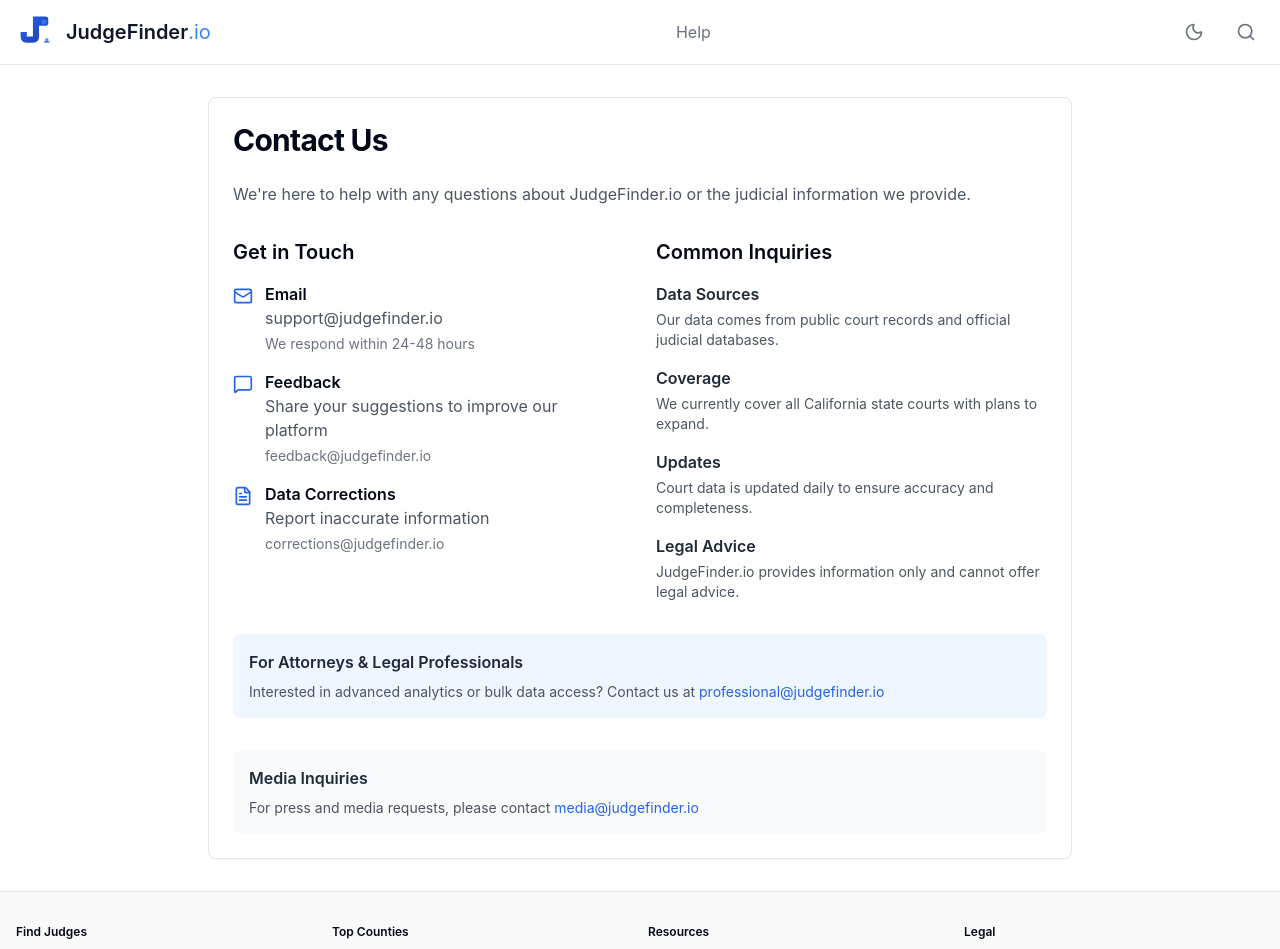
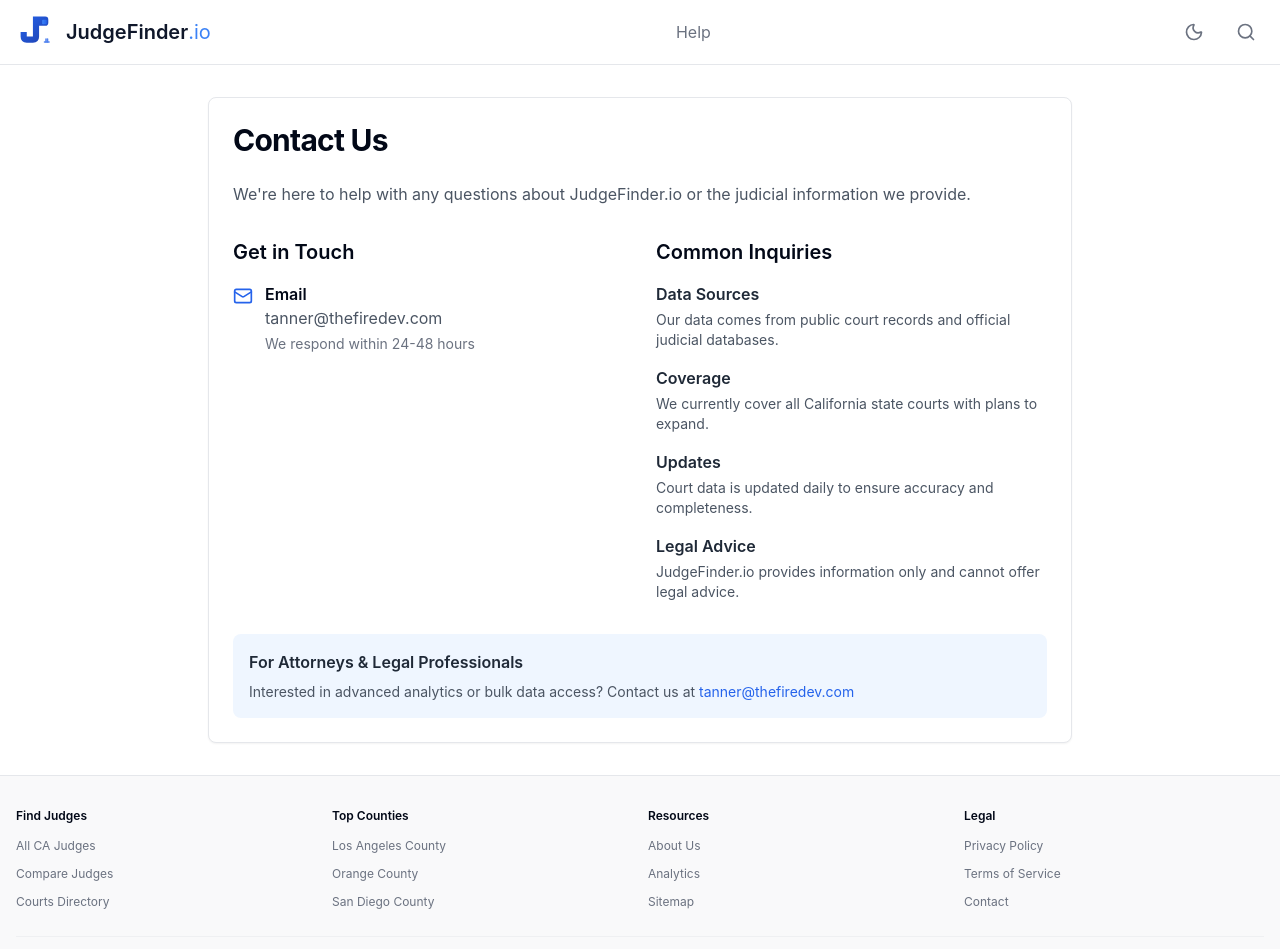
Before and after one commit to thefiredev-cloud/JudgeFinderPlatform, a Next.js app: page /contact in a window 1280 px wide. Shown: the top 949 px of the page. Built offline with nearby package versions, Linux system fonts and the light colour scheme; no server answers.

Commit message:
Simplify contact page with single email address - Remove feedback and data corrections sections - Remove media inquiries section - Replace all emails with tanner@thefiredev.com

```diff
--- a/app/contact/page.tsx
+++ b/app/contact/page.tsx
@@ -1,5 +1,5 @@
 import { Card, CardHeader, CardTitle, CardContent } from '@/components/ui/card'
-import { Mail, MessageSquare, FileText } from 'lucide-react'
+import { Mail } from 'lucide-react'
 
 export const metadata = {
   title: 'Contact Us - JudgeFinder.io',
@@ -27,26 +27,8 @@
                   <Mail className="h-5 w-5 text-blue-600 mt-1" />
                   <div>
                     <h3 className="font-semibold">Email</h3>
-                    <p className="text-gray-600">support@judgefinder.io</p>
+                    <p className="text-gray-600">tanner@thefiredev.com</p>
                     <p className="text-sm text-gray-500 mt-1">We respond within 24-48 hours</p>
-                  </div>
-                </div>
-
-                <div className="flex items-start gap-3">
-                  <MessageSquare className="h-5 w-5 text-blue-600 mt-1" />
-                  <div>
-                    <h3 className="font-semibold">Feedback</h3>
-                    <p className="text-gray-600">Share your suggestions to improve our platform</p>
-                    <p className="text-sm text-gray-500 mt-1">feedback@judgefinder.io</p>
-                  </div>
-                </div>
-
-                <div className="flex items-start gap-3">
-                  <FileText className="h-5 w-5 text-blue-600 mt-1" />
-                  <div>
-                    <h3 className="font-semibold">Data Corrections</h3>
-                    <p className="text-gray-600">Report inaccurate information</p>
-                    <p className="text-sm text-gray-500 mt-1">corrections@judgefinder.io</p>
                   </div>
                 </div>
               </div>
@@ -91,18 +73,8 @@
             <h3 className="font-semibold text-gray-800 mb-2">For Attorneys & Legal Professionals</h3>
             <p className="text-gray-600 text-sm">
               Interested in advanced analytics or bulk data access? Contact us at{' '}
-              <a href="mailto:professional@judgefinder.io" className="text-blue-600 hover:underline">
-                professional@judgefinder.io
-              </a>
-            </p>
-          </div>
-
-          <div className="mt-8 p-4 bg-gray-50 rounded-lg">
-            <h3 className="font-semibold text-gray-800 mb-2">Media Inquiries</h3>
-            <p className="text-gray-600 text-sm">
-              For press and media requests, please contact{' '}
-              <a href="mailto:media@judgefinder.io" className="text-blue-600 hover:underline">
-                media@judgefinder.io
+              <a href="mailto:tanner@thefiredev.com" className="text-blue-600 hover:underline">
+                tanner@thefiredev.com
               </a>
             </p>
           </div>
```
